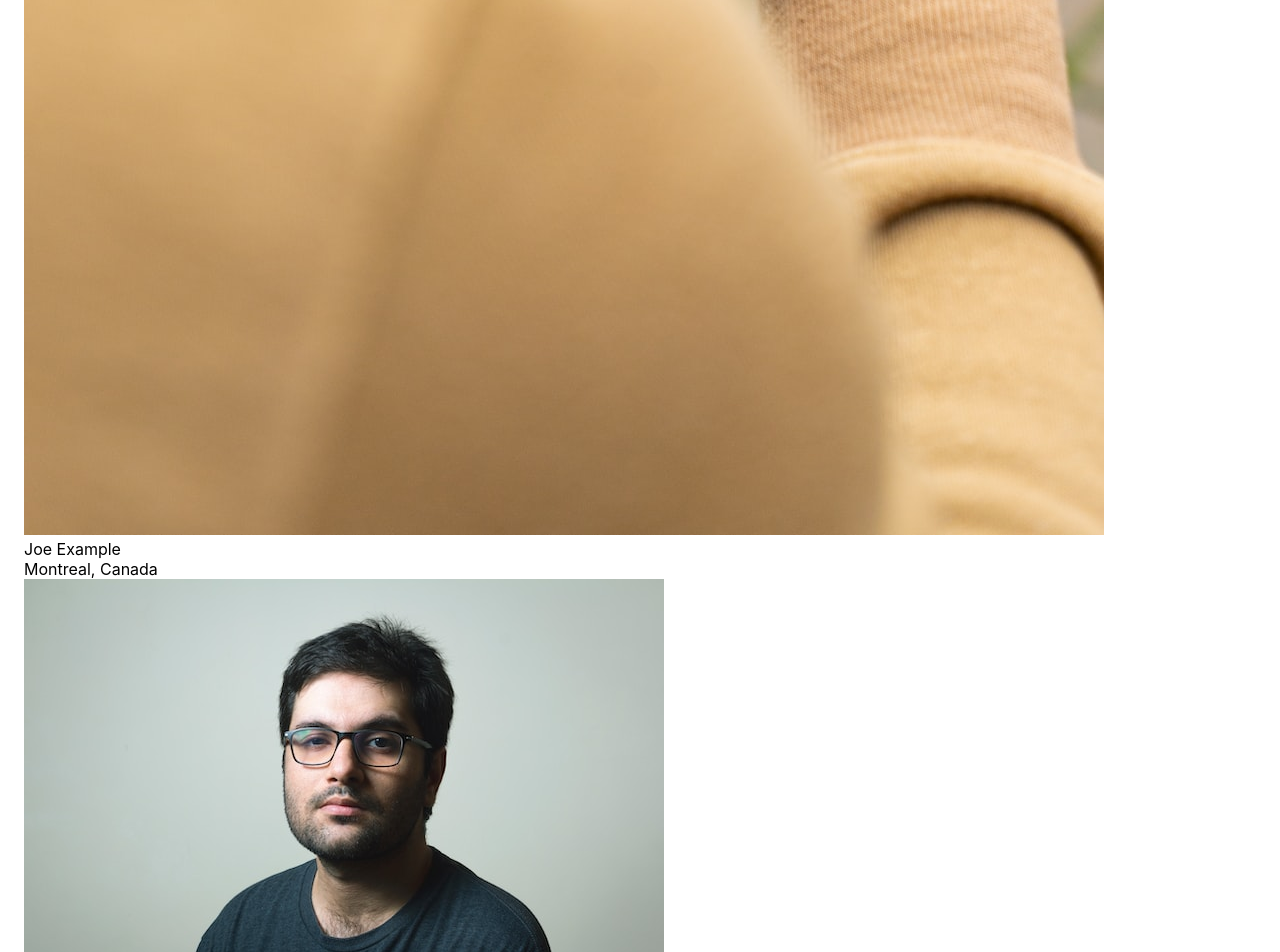
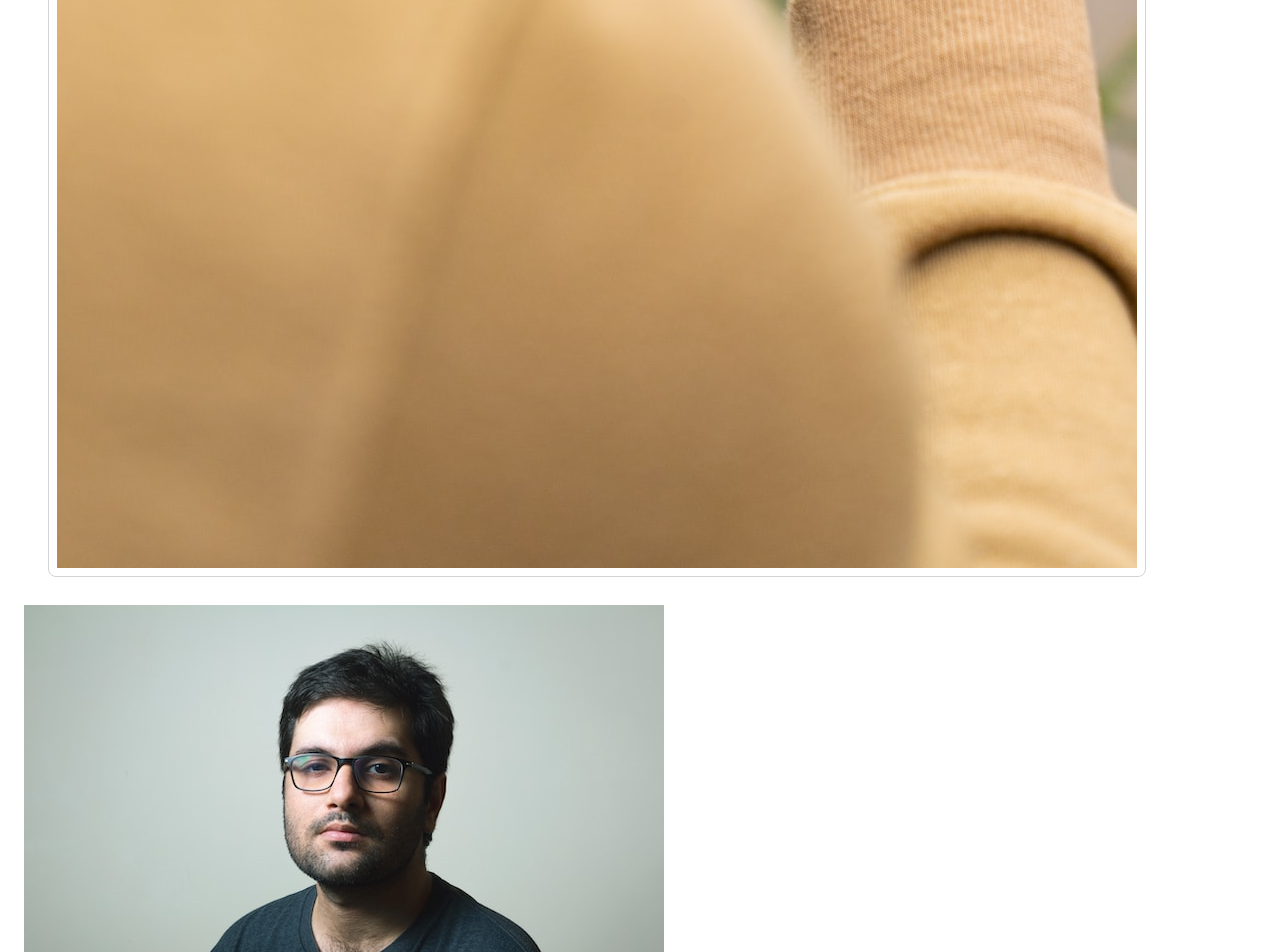
Before and after one commit to Wowwzerzs/photo-labs, a React (Create React App) app in the folder frontend/: page / in a window 1280 px wide. Shown: the part 1410-2362 px from the top of the page. Built offline with nearby package versions, Linux system fonts and the light colour scheme; the HTML template or start-up script is replaced by a standard one.

Commit message:
Refactored code to add styling to the PhotoListItem components using Sass

```diff
--- a/frontend/src/components/PhotoListItem.jsx
+++ b/frontend/src/components/PhotoListItem.jsx
@@ -1,5 +1,4 @@
 import React from "react";
-
 import "../styles/PhotoListItem.scss";
 
 
@@ -8,12 +7,12 @@ const PhotoListItem = (props) => {
 
   return (
     <div className="photo-item">
-      <img src={imageSource} alt="Photograph" />
+      <img src={imageSource} alt="Photograph" className="photo-list__item" />
       <div className="details">
+        <img src={profile} alt="Profile" className="profile-pic" />
         <div>{username}</div>
         <div>{location.city}, {location.country}</div>
       </div>
-      <img src={profile} alt="Profile" className="profile-pic" />
     </div>
   );
 };
```
